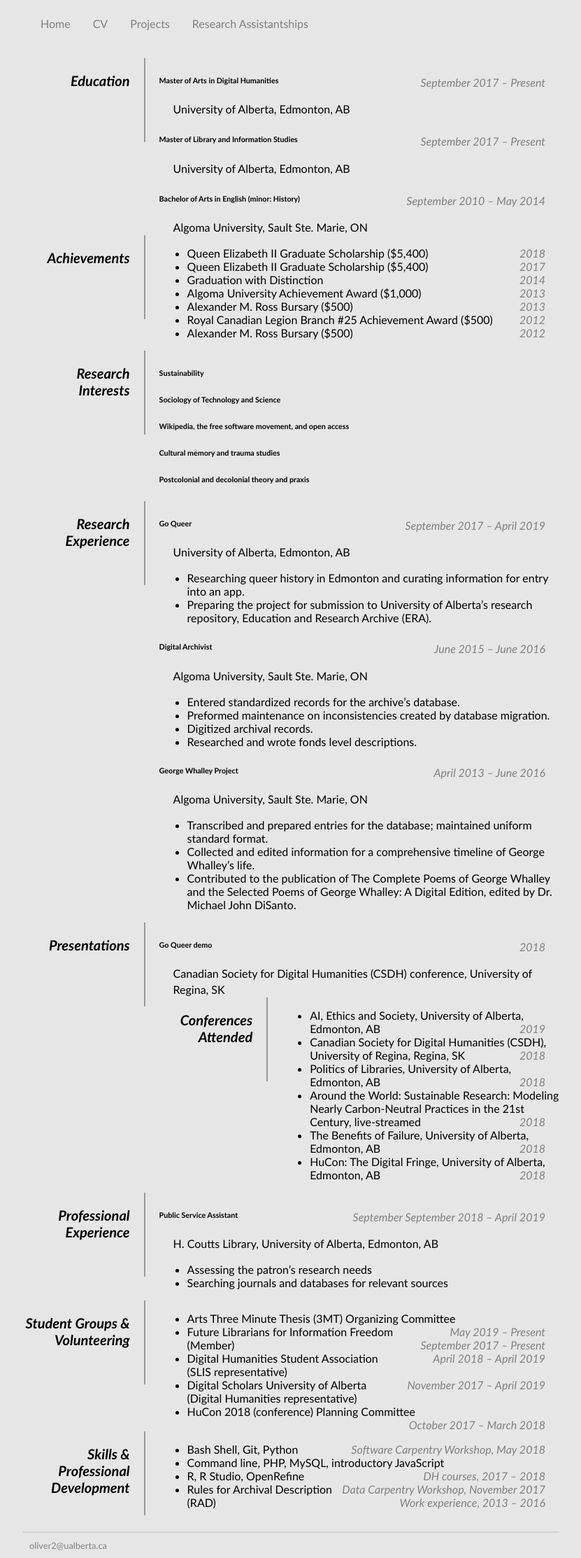
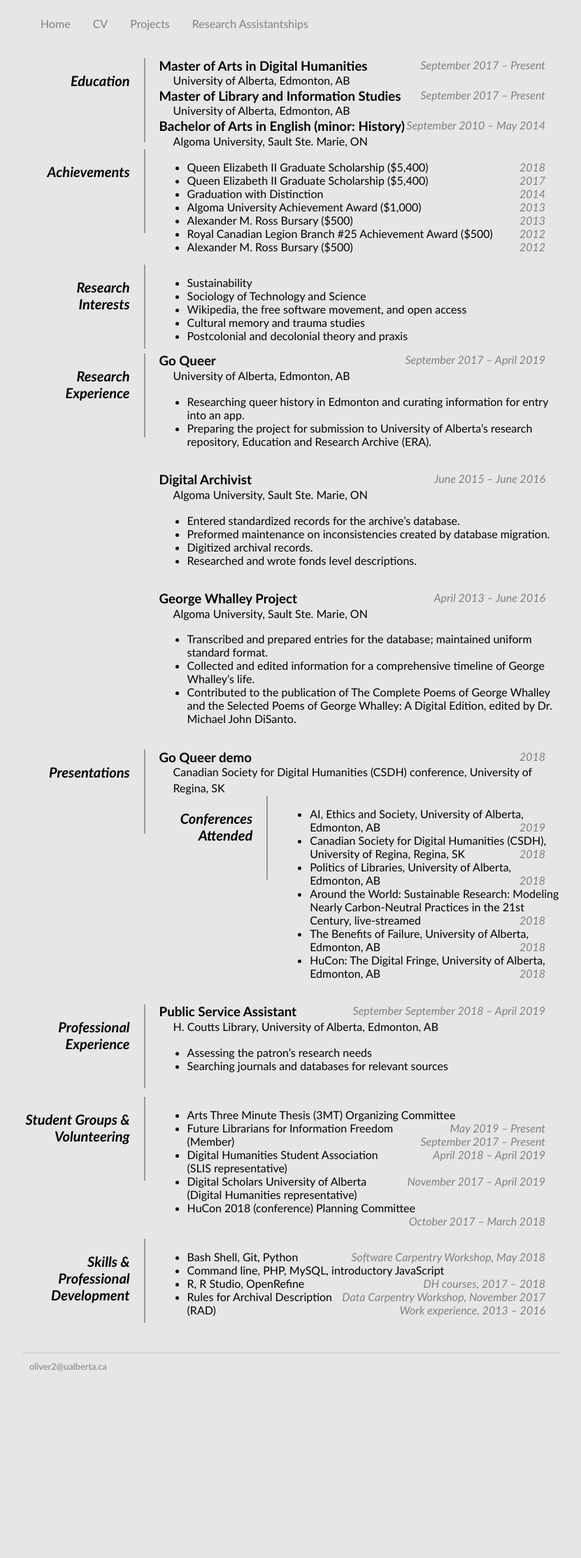
Before and after one commit to k-j-oliver/k-j-oliver.github.io, a Jekyll site: the page built from CV/index.html, in a window 1280 px wide. Shown: the whole page at 70% size, without its empty margins (224-1055 px from the left). Built offline with Jekyll 4.4.1, drawn with Linux system fonts in a browser that asks for light colours; after the commit the page ends 1970 px from its top, so only the background shows below that.

Commit message:
Update index.html

```diff
--- a/CV/index.html
+++ b/CV/index.html
@@ -6,11 +6,11 @@
 	<dl>
 		<dt>Education</dt>
 		<dd>
-			<h6>Master of Arts in Digital Humanities <span>September 2017 – Present</span></h6>
+			<h3>Master of Arts in Digital Humanities <span>September 2017 – Present</span></h3>
 			<p>University of Alberta, Edmonton, AB</p>
-			<h6>Master of Library and Information Studies <span>September 2017 – Present</span></h6>
+			<h3>Master of Library and Information Studies <span>September 2017 – Present</span></h3>
 			<p>University of Alberta, Edmonton, AB</p>
-			<h6>Bachelor of Arts in English (minor: History)<span>September 2010 – May 2014</span></h6>
+			<h3>Bachelor of Arts in English (minor: History)<span>September 2010 – May 2014</span></h3>
 			<p>Algoma University, Sault Ste. Marie, ON</p>
 		</dd>
 
@@ -29,41 +29,43 @@
 
 		<dt>Research Interests</dt>
 		<dd>
-			<h6>Sustainability</h6>
-			<h6>Sociology of Technology and Science</h6>
-			<h6>Wikipedia, the free software movement, and open access</h6>
-			<h6>Cultural memory and trauma studies</h6>
-			<h6>Postcolonial and decolonial theory and praxis</h6>
+			<ul>
+				<li>Sustainability</li>
+				<li>Sociology of Technology and Science</li>
+				<li>Wikipedia, the free software movement, and open access</li>
+				<li>Cultural memory and trauma studies</li>
+				<li>Postcolonial and decolonial theory and praxis</li>
+			</ul>
 		</dd>
 
 		<dt>Research Experience</dt>
 		<dd>
-			<h6>Go Queer <span>September 2017 – April 2019</span></h6>
+			<h3>Go Queer <span>September 2017 – April 2019</span></h3>
 			<p>University of Alberta, Edmonton, AB</p>
 			<ul>
 				<li>Researching queer history in Edmonton and curating information for entry into an app.</li>
-				<li>Preparing the project for submission to University of Alberta’s research repository, Education and Research Archive (ERA).</li>
+				<li>Preparing the project for submission to University of Alberta’s research repository, Education and Research Archive (ERA).</li></br>
 			</ul>
-			<h6>Digital Archivist <span>June 2015 – June 2016</span></h6>
+			<h3>Digital Archivist <span>June 2015 – June 2016</span></h3>
 			<p>Algoma University, Sault Ste. Marie, ON</p>
 			<ul>
 				<li>Entered standardized records for the archive’s database.</li>
 				<li>Preformed maintenance on inconsistencies created by database migration.</li>
 				<li>Digitized archival records.</li>
-				<li>Researched and wrote fonds level descriptions.</li>
+				<li>Researched and wrote fonds level descriptions.</li></br>
 			</ul>
-			<h6>George Whalley Project <span>April 2013 – June 2016</span></h6>
+			<h3>George Whalley Project <span>April 2013 – June 2016</span></h3>
 			<p>Algoma University, Sault Ste. Marie, ON</p>
 			<ul>
 				<li>Transcribed and prepared entries for the database; maintained uniform standard format.</li>
 				<li>Collected and edited information for a comprehensive timeline of George Whalley’s life.</li>
-				<li>Contributed to the publication of The Complete Poems of George Whalley and the Selected Poems of George Whalley: A Digital Edition, edited by Dr. Michael John DiSanto.</li>
+				<li>Contributed to the publication of The Complete Poems of George Whalley and the Selected Poems of George Whalley: A Digital Edition, edited by Dr. Michael John DiSanto.</li></br>
 			</ul>
 		</dd>
 
 		<dt>Presentations</dt>
 		<dd>
-			<h6>Go Queer demo <span>2018</span></h6>
+			<h3>Go Queer demo <span>2018</span></h3>
 			<p>Canadian Society for Digital Humanities (CSDH) conference, University of Regina, SK</p>
 		</dd>
 
@@ -75,17 +77,17 @@
 				<li>Politics of Libraries, University of Alberta, Edmonton, AB	<span>2018</span></li>
 				<li>Around the World: Sustainable Research: Modeling Nearly Carbon-Neutral Practices in the 21st Century, live-streamed<span>2018</span></li>
 				<li>The Benefits of Failure, University of Alberta, Edmonton, AB <span>2018</span></li>
-				<li>HuCon: The Digital Fringe, University of Alberta, Edmonton, AB <span>2018</span></li>
+				<li>HuCon: The Digital Fringe, University of Alberta, Edmonton, AB <span>2018</span></li></br>
 			</ul>
 		</dd>
 
 		<dt>Professional Experience</dt>
 		<dd>
-			<h6>Public Service Assistant <span>September September 2018 – April 2019</span></h6>
+			<h3>Public Service Assistant <span>September September 2018 – April 2019</span></h3>
 			<p>H. Coutts Library, University of Alberta, Edmonton, AB</p>
 			<ul>
 				<li>Assessing the patron’s research needs</li>
-				<li>Searching journals and databases for relevant sources</li>
+				<li>Searching journals and databases for relevant sources</li></br>
 			</ul>
 		</dd>
 
@@ -96,7 +98,7 @@
 				<li>Future Librarians for Information Freedom <span>September 2017 – Present</span><br>(Member)</li>
 				<li>Digital Humanities Student Association <span>April 2018 – April 2019</span><br>(SLIS representative)</li>
 				<li>Digital Scholars University of Alberta <span>November 2017 – April 2019</span><br>   (Digital Humanities representative)</li>
-				<li>HuCon 2018 (conference) Planning Committee <span>October 2017 – March 2018</span></li>
+				<li>HuCon 2018 (conference) Planning Committee <span>October 2017 – March 2018</span></li></br>
 			</ul>
 		</dd>
 
@@ -106,7 +108,7 @@
 				<li>Bash Shell, Git, Python <span>Software Carpentry Workshop, May 2018</span></li>
 				<li>Command line, PHP, MySQL, introductory JavaScript <span>DH courses, 2017 – 2018</span></li>
 				<li>R, R Studio, OpenRefine <span>Data Carpentry Workshop, November 2017</span></li>
-				<li>Rules for Archival Description (RAD) <span>Work experience, 2013 – 2016</span></li>
+				<li>Rules for Archival Description (RAD) <span>Work experience, 2013 – 2016</span></li></br>
 			</ul>
 		</dd>
 </div>
```
